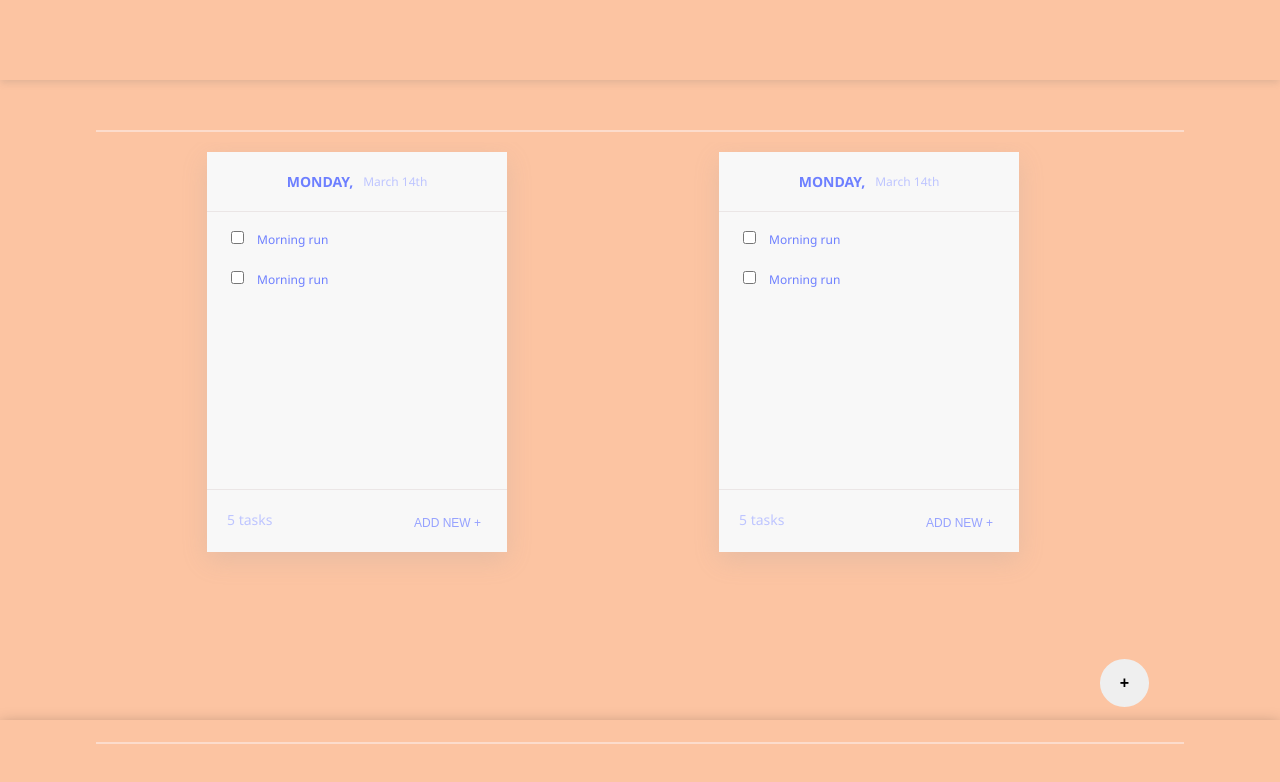
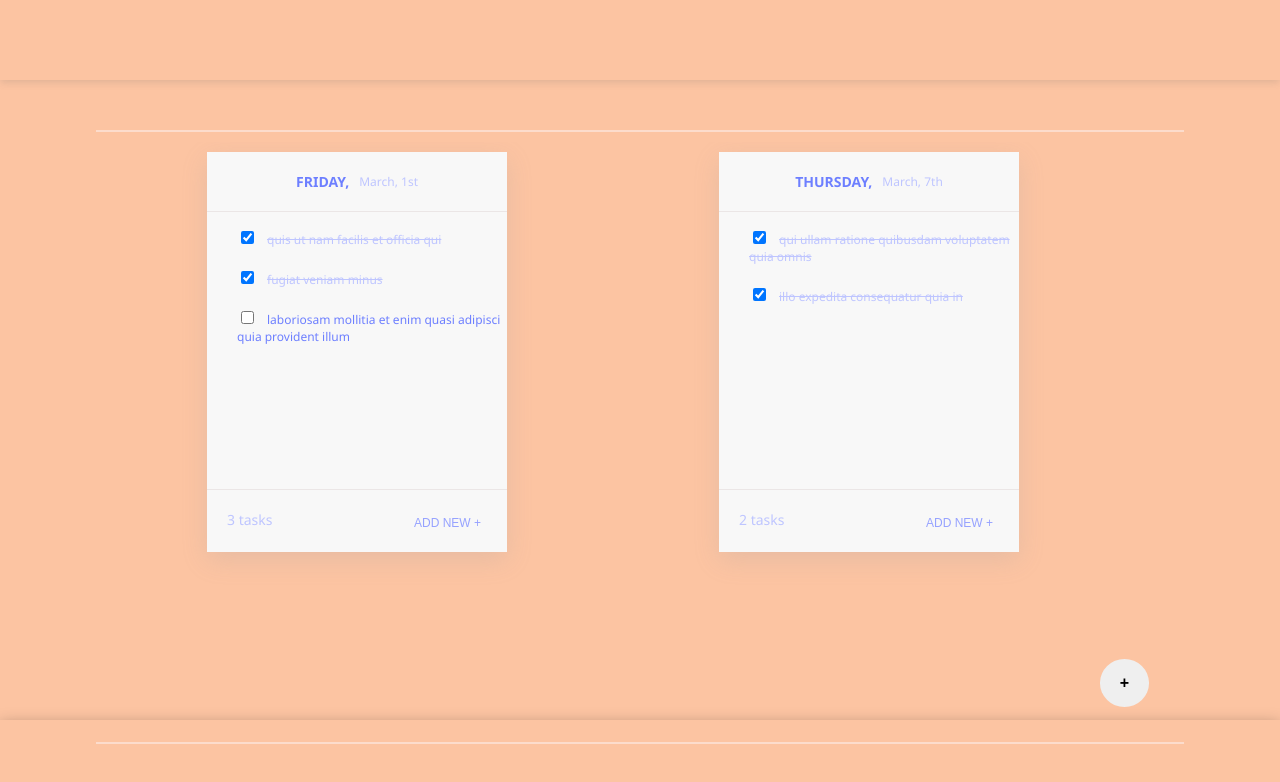
Before and after one commit to biancalb/my-todo-list-app, a React (Create React App) app: page / in a window 1280 px wide. Shown: the top 782 px of the page. Built offline with nearby package versions, Linux system fonts and the light colour scheme.

Commit message:
Add note with dynamic data

```diff
--- a/package.json
+++ b/package.json
@@ -12,6 +12,7 @@
     "@types/react-dom": "^18.2.21",
     "@types/react-router": "^5.1.20",
     "@types/react-router-dom": "^5.3.3",
+    "moment": "^2.30.1",
     "react": "^18.2.0",
     "react-dom": "^18.2.0",
     "react-router": "^6.22.3",
--- a/src/Components/Note/Note.css
+++ b/src/Components/Note/Note.css
@@ -14,7 +14,7 @@
 .cards {
     position: relative;
     height: 400px;
-    min-width: 300px;
+    max-width: 300px;
     background-color: #f8f8f8;
     flex-shrink: 0;
     box-shadow: rgba(149, 157, 165, 0.2) 0px 8px 24px;
@@ -46,7 +46,7 @@
 
 .todo-items ul {
     list-style-type: none;
-    padding-left: 20px;
+    padding-left: 30px;
 }
 
 .todo-items ul li {
--- a/src/Components/Note/Note.tsx
+++ b/src/Components/Note/Note.tsx
@@ -1,32 +1,46 @@
-import React from 'react'
+import React, { useEffect, useState } from 'react'
 import './Note.css'
+import { INote } from '../../ts/interfaces'
+import moment from 'moment';
 
-interface Props {}
+const Note = (props: { note: INote }) => {
+  const note = props?.note;
+  var parts = note.date.split('-').map(p => parseInt(p));
+  const objDate = new Date(parts[0], parts[1] - 1, parts[2]);
 
-const Note = (props: Props) => {
+  const [isChecked, setIsChecked] =  useState(
+    note.tasks.map(a => a.completed)
+  );
+
+  const handleOnChange = (position:number) => {
+    const updatedCheckedState = isChecked.map((item, index) =>
+      index === position ? !item : item
+    );
+    console.log(updatedCheckedState)
+    setIsChecked(updatedCheckedState);
+  };
+
   return (
     <>
-      <div className="cards card1">
+      <div className={`cards card${note.id}`}>
         <div className="card-header">
-            <span className="weekday">Monday, </span>
-            <span className="date">March 14th</span>
+            <span className="weekday">{moment(objDate).format("dddd")}, </span>
+            <span className="date">{moment(objDate).format("MMMM, Do")}</span>
         </div>
         <div className="todo-items">
             <ul>
-                <li>
-                    <input type="checkbox"/>
-                    <span className="task-description">Morning run</span>
-                </li>
-                <li>
-                    <input type="checkbox"/>
-                    <span className="task-description">Morning run</span>
-                </li>
+              {note.tasks?.map((task, index) => {
+                return (
+                  <li key={task.id}>
+                      <input type="checkbox" checked={isChecked[index]} onChange={() => handleOnChange(index)}/>
+                      <span className="task-description">{task.title}</span>
+                  </li>
+                )
+              })}
             </ul>
         </div>
         <div className="card-footer">
-            <div className="count-tasks">
-                5 tasks
-            </div>
+            <div className="count-tasks">{note.tasks.length ?? 0} tasks</div>
             <div className="add-task">
                 <button> Add new + </button>
             </div>
```
Also changed, not shown: src/logo.svg (deleted), 1 other file (tests, documents, lock files or other folders).
